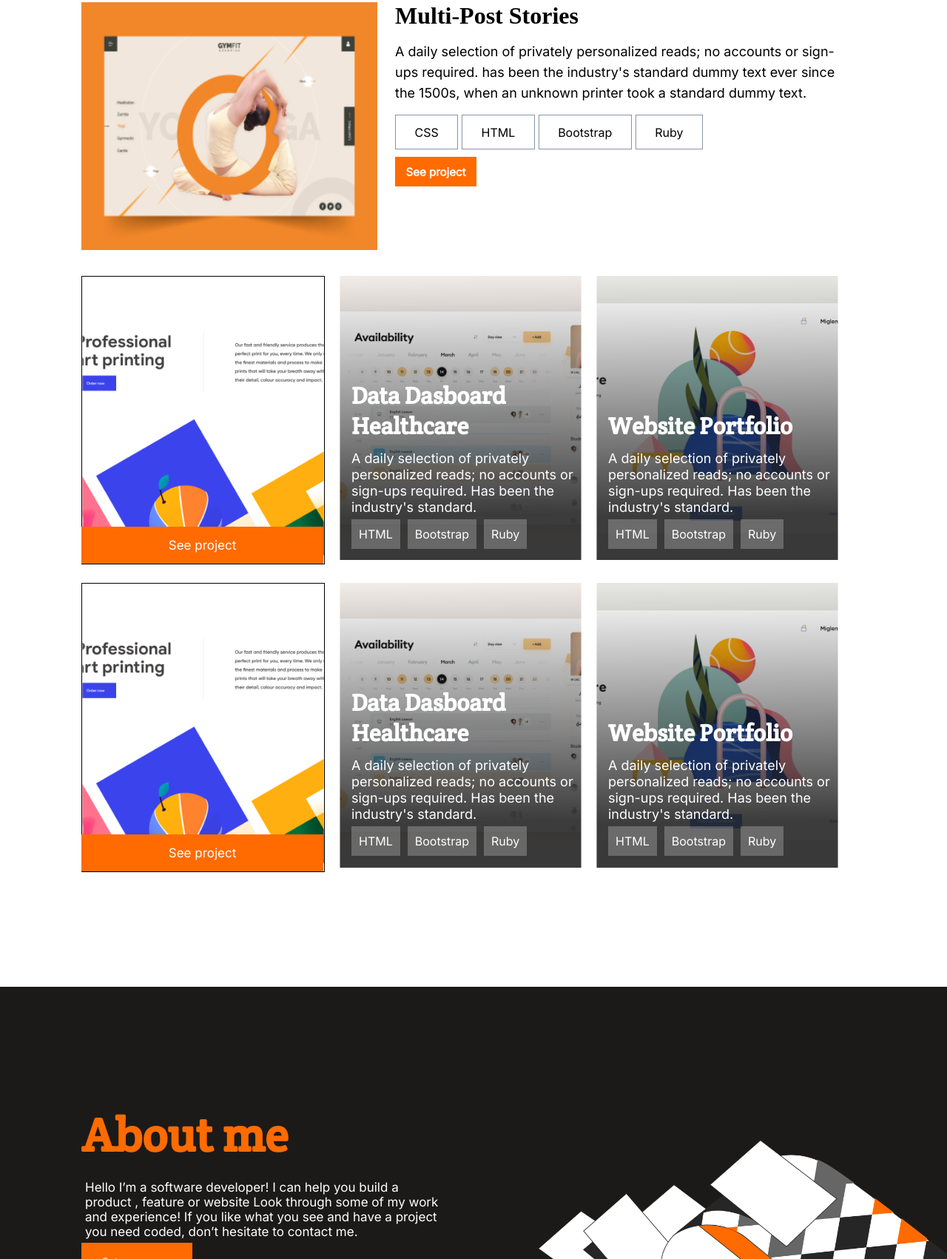
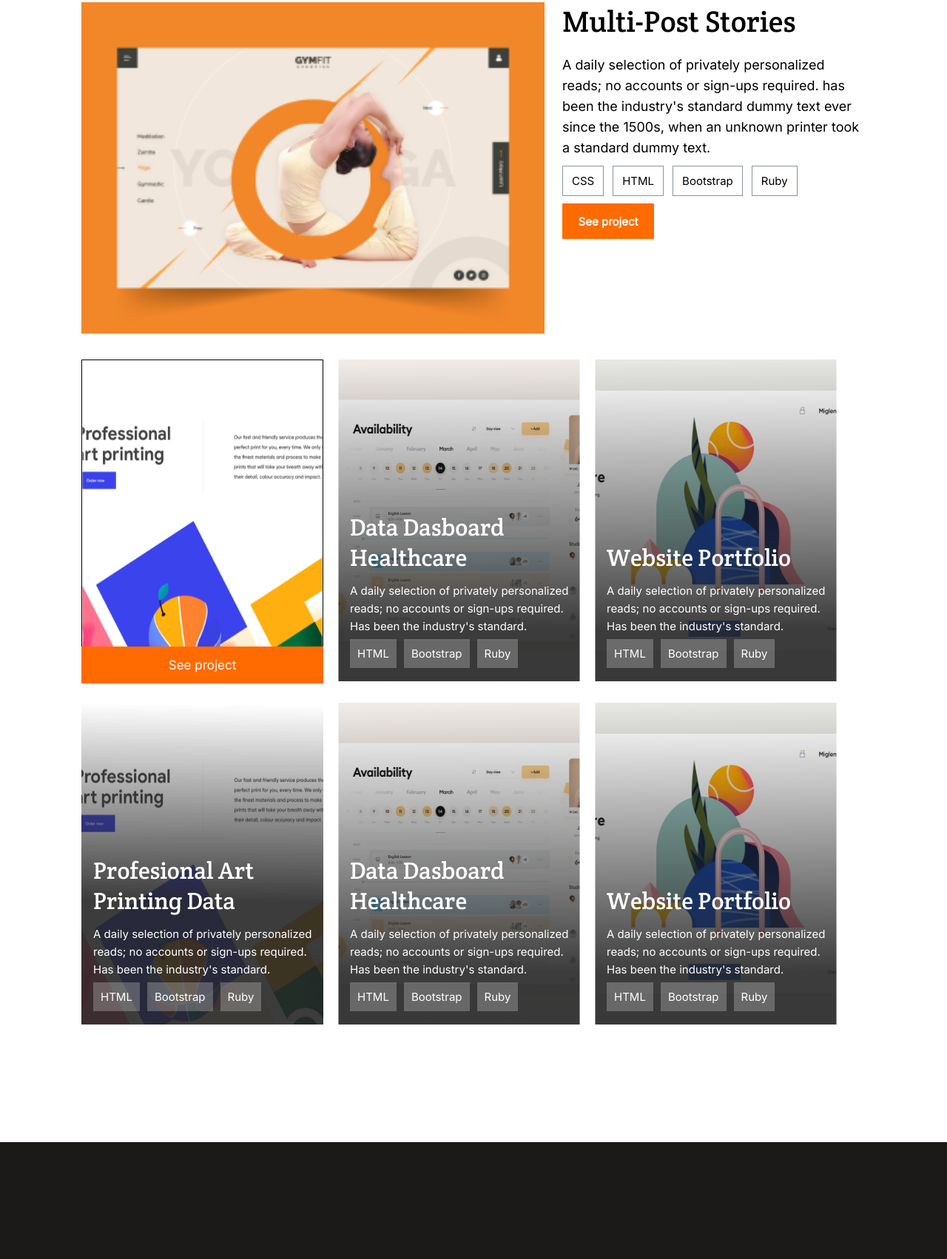
Before and after one commit to JimOluwaseyi/myPortfolio, a website: page index.html in a window 1280 px wide. Shown: the part 1098-2800 px from the top of the page at 74% size. Drawn offline with Linux system fonts and the light colour scheme.

Commit message:
Modify all changes required

```diff
--- a/index.html
+++ b/index.html
@@ -357,13 +357,25 @@
           </section>
           <section class="card">
             <div class="cardImg">
-              <div class="deskCardImg imgBorder">
+              <div class="deskCardImg">
                 <img
-                  src="images\Mask Group.png"
+                  src="images\Img Placeholder (1).png"
                   alt="Card background image"
                   id="bgCard"
                 />
-                <button class="card2Btn">See project</button>
+              </div>
+              <div class="textCard">
+                <h4>Profesional Art<br />Printing Data</h4>
+
+                <p>
+                  A daily selection of privately personalized reads; no accounts
+                  or sign-ups required. Has been the industry's standard.
+                </p>
+                <ul class="projectLang">
+                  <li>HTML</li>
+                  <li>Bootstrap</li>
+                  <li>Ruby</li>
+                </ul>
               </div>
             </div>
           </section>
--- a/style.css
+++ b/style.css
@@ -360,9 +360,14 @@ footer {
 @media (min-width: 768px) {
   /* ===== Navbar Section ===== */
   .navBar {
-    padding: 0 142px 0 130px;
+    padding: 0 142px 0 142px;
     align-items: center;
     height: 72px;
+  }
+
+  h1 {
+    font-size: 20px;
+    font-family: "Inter", sans-serif;
   }
 
   .navBtn {
@@ -382,7 +387,7 @@ footer {
 
   .navList > li {
     list-style-type: none;
-    font-size: 16px;
+    font-size: 15px;
     font-family: "Inter", sans-serif;
   }
 
@@ -399,23 +404,20 @@ footer {
     display: flex;
     flex-direction: row-reverse;
     gap: 65px;
-    padding: 100px 20px;
+    padding: 192px 20px;
     align-items: center;
     justify-content: start;
   }
 
   .about > h1 {
-    font-size: 60px;
+    font-size: 72px;
     font-weight: 400;
+    font-family: "Crete Round", serif;
   }
 
   .about > p {
-    font-size: 30px;
-  }
-
-  .iconDiv {
-    flex-direction: column;
-    justify-content: center;
+    font-size: 32px;
+    font-family: "Inter", sans-serif;
   }
 
   .description {
@@ -424,9 +426,15 @@ footer {
 
   .description > p {
     font-size: 18px;
-    line-height: 26px;
-    width: 556px;
-    height: 123px;
+    line-height: 28px;
+    width: 470px;
+    height: 120px;
+    font-family: "Inter", sans-serif;
+  }
+
+  .iconDiv {
+    flex-direction: column;
+    justify-content: center;
   }
 
   a {
@@ -456,30 +464,49 @@ footer {
     display: flex;
     gap: 24px;
     padding: 0 110px;
+    height: 448px;
   }
 
   .cardOne > img {
-    width: 400px;
-    height: 335px;
+    width: 684px;
+    height: 448px;
+  }
+
+  .imgText {
+    width: 448px;
+    height: 348px;
   }
 
   .imgText > h3 {
     padding: 0 0 0.5em 0;
+    font-size: 40px;
+    font-weight: 400;
+    font-family: "Crete Round", serif;
   }
 
   .imgText > p {
     font-size: 18px;
     line-height: 28px;
-    padding: 0 35px 15px 0;
+    font-weight: 400;
+    font-family: "Inter", sans-serif;
+  }
+
+  .languages {
+    gap: 12px;
   }
 
   .languages > li {
-    padding: 2% 4%;
+    padding: 10px 12px;
+    font-size: 15px;
+    font-weight: 500px;
+    font-family: "Inter", sans-serif;
   }
 
   #card1Btn {
-    height: 40px;
-    width: 110px;
+    height: 48px;
+    width: 124px;
+    font-family: "Inter", sans-serif;
+    font-weight: 700;
   }
 
   .projectContainer-Mobile {
@@ -499,18 +526,38 @@ footer {
 
   .deskCardImg > img {
     width: 327px;
+    height: 435px;
+  }
+
+  .textCard > h4 {
+    font-family: "Crete Round", serif;
+    font-size: 32px;
+    font-weight: 400;
+  }
+
+  .textCard > p {
+    font-family: "Inter", sans-serif;
+    font-size: 15px;
+    font-weight: 400;
+    line-height: 24px;
   }
 
   .card2Btn {
     bottom: 1px;
   }
 
-  .imgBorder {
+  .imgBorder > img {
     border: 1px solid black;
   }
 
   .textCard {
     bottom: 5%;
+  }
+
+  .projectLang > li {
+    font-family: "Inter", sans-serif;
+    font-size: 15px;
+    font-weight: 500;
   }
 
   /* ===== About me Section ===== */
@@ -523,12 +570,39 @@ footer {
   }
 
   .aboutMe {
-    padding: 5px 90px;
+    /* padding: 5px 90px; */
+    padding: 80px 80px;
+  }
+
+  .aboutMe > h4 {
+    font-family: "Crete Round", serif;
+    font-size: 72px;
+    font-weight: 400;
+    padding: 0;
   }
 
   .aboutMe > p {
-    width: 500px;
-    padding: 0 5px;
+    width: 470px;
+    height: 120px;
+    font-size: 20px;
+    font-weight: 400;
+    line-height: 32px;
+    padding: 0;
+    font-family: "Inter", sans-serif;
+  }
+
+  .aboutMe > button {
+    width: 156px;
+    height: 48px;
+    padding: 12px;
+    font-size: 17px;
+    font-weight: 700;
+    font-family: "Inter", sans-serif;
+    margin-top: 50px;
+  }
+
+  #aboutBorder {
+    margin-top: 10px;
   }
 
   .techParent {
@@ -541,6 +615,7 @@ footer {
   .technology {
     display: flex;
     align-items: flex-start;
+    padding: 20px;
   }
 
   .aboutList > li {
```
